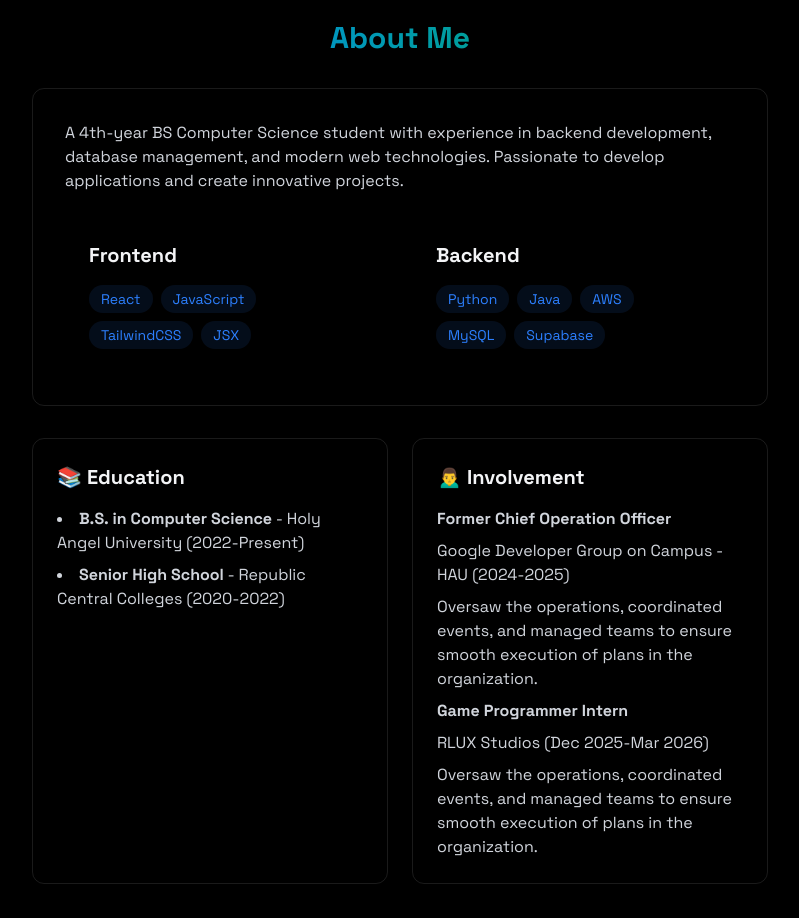
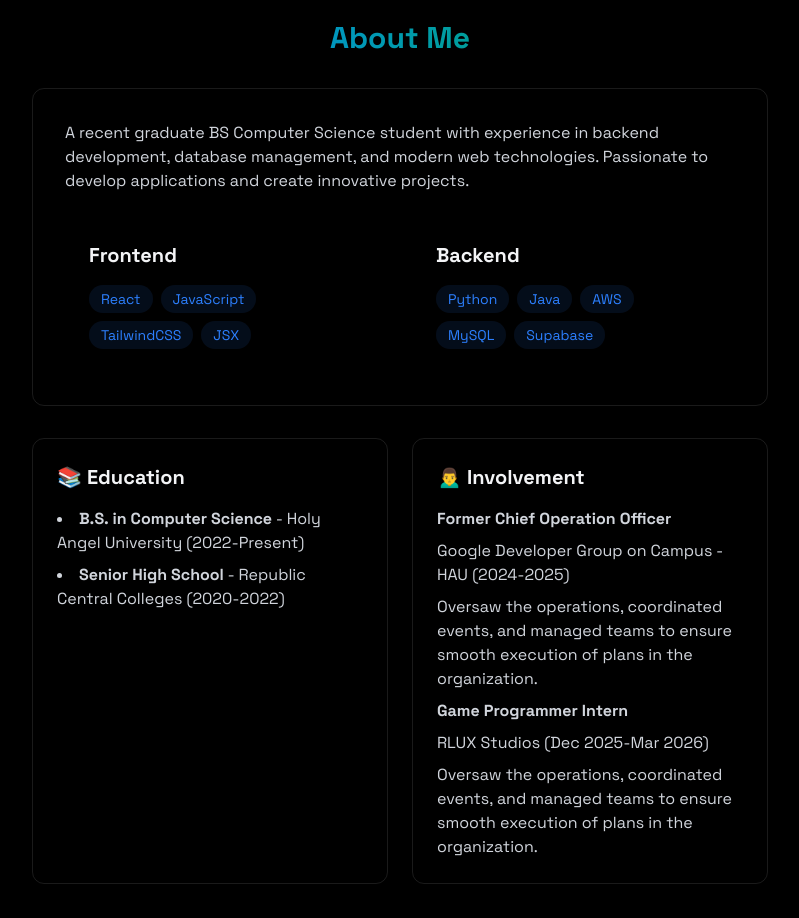
Before and after one commit to ReignSans/reignsanportfolio, a React (Vite) app: page / in a window 1280 px wide. Shown: the part 860-1778 px from the top of the page, without its empty margins (240-1039 px from the left). Built offline with nearby package versions, Linux system fonts and the light colour scheme.

Commit message:
fix: change info

```diff
--- a/src/components/sections/About.jsx
+++ b/src/components/sections/About.jsx
@@ -31,7 +31,7 @@ export const About = () => {
 
                     <div className="rounded-xl p-8 border-white/10 border hover:-translate-y-1 transition-all">
                         <p className="text-gray-300 mb-6">
-                            A 4th-year BS Computer Science student with experience in backend development,
+                            A recent graduate BS Computer Science student with experience in backend development,
                             database management, and modern web technologies. Passionate to develop applications
                             and create innovative projects.
                         </p>
```
